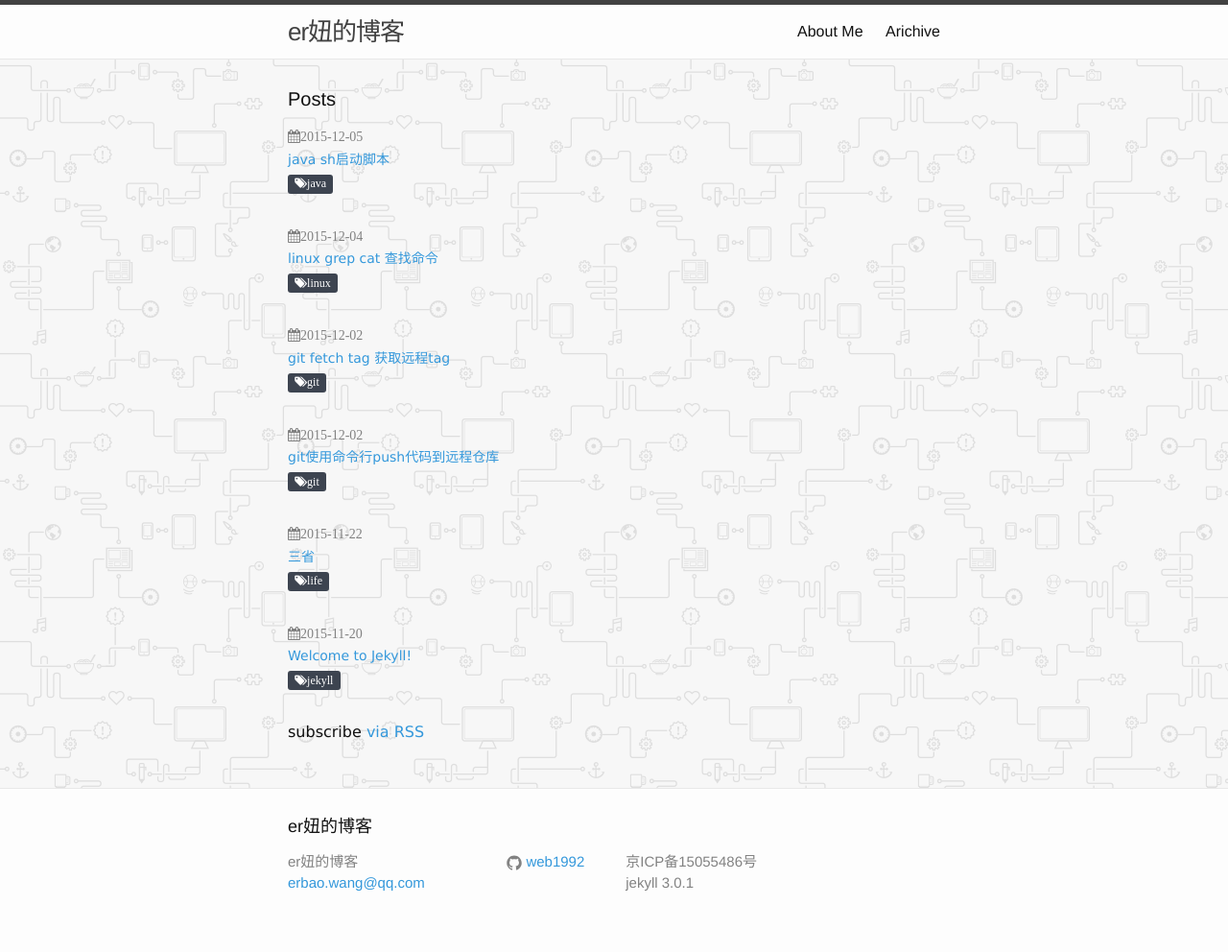
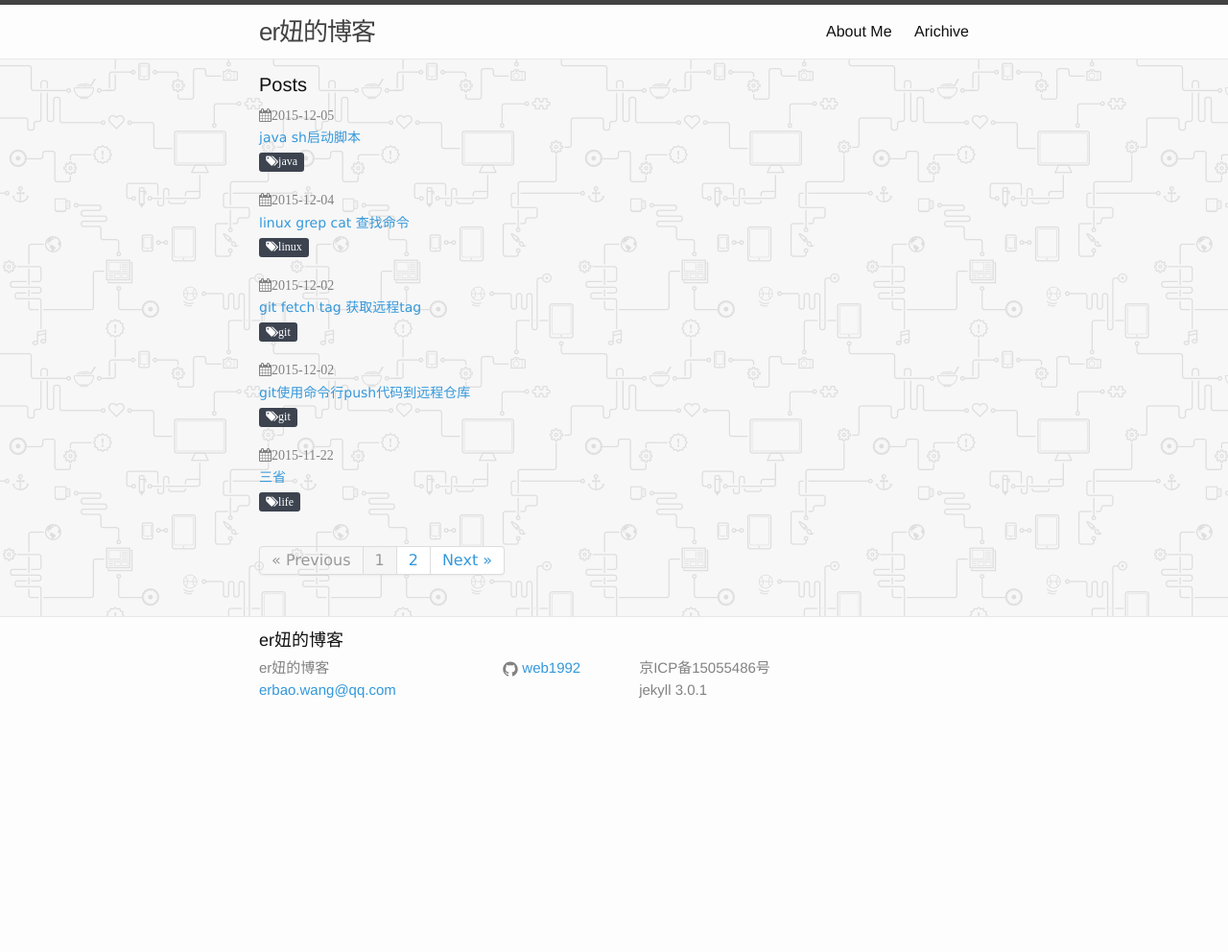
Before and after one commit to web1992/web1992, a Jekyll site: the page built from index.html, in a window 1280 px wide. Shown: the whole page at 96% size. Built offline with Jekyll 4.4.1, drawn with Linux system fonts in a browser that asks for light colours; the list of posts is cut into pages by our own code; after the commit the page ends 900 px from its top, so only the background shows below that.

Commit message:
add paginator(新增分页功能)

```diff
--- a/_config.yml
+++ b/_config.yml
@@ -17,3 +17,8 @@ description: "京ICP备15055486号<br />
 "
 # Build settings
 markdown: kramdown
+#分页信息 begin
+paginate: 5
+gems: [jekyll-paginate]
+paginate_path: "page:num"
+#分页信息 end
--- /dev/null
+++ b/_data/friends-links.yml
@@ -0,0 +1,2 @@
+- url: www.mycgx.com
+  name: 小鱼
--- /dev/null
+++ b/_sass/_pagination.scss
@@ -0,0 +1,20 @@
+@charset "UTF-8";
+
+.pagination{margin:20px 0;}
+.pagination ul{display:inline-block;*display:inline;*zoom:1;margin-left:0;margin-bottom:0;-webkit-border-radius:4px;-moz-border-radius:4px;border-radius:4px;-webkit-box-shadow:0 1px 2px rgba(0, 0, 0, 0.05);-moz-box-shadow:0 1px 2px rgba(0, 0, 0, 0.05);box-shadow:0 1px 2px rgba(0, 0, 0, 0.05);}
+.pagination ul>li{display:inline;}
+.pagination ul>li>a,.pagination ul>li>span{float:left;padding:4px 12px;line-height:20px;text-decoration:none;background-color:#ffffff;border:1px solid #dddddd;border-left-width:0;}
+.pagination ul>li>a:hover,.pagination ul>.active>a,.pagination ul>.active>span{background-color:#f5f5f5;}
+.pagination ul>.active>a,.pagination ul>.active>span{color:#999999;cursor:default;}
+.pagination ul>.disabled>span,.pagination ul>.disabled>a,.pagination ul>.disabled>a:hover{color:#999999;background-color:transparent;cursor:default;}
+.pagination ul>li:first-child>a,.pagination ul>li:first-child>span{border-left-width:1px;-webkit-border-top-left-radius:4px;-moz-border-radius-topleft:4px;border-top-left-radius:4px;-webkit-border-bottom-left-radius:4px;-moz-border-radius-bottomleft:4px;border-bottom-left-radius:4px;}
+.pagination ul>li:last-child>a,.pagination ul>li:last-child>span{-webkit-border-top-right-radius:4px;-moz-border-radius-topright:4px;border-top-right-radius:4px;-webkit-border-bottom-right-radius:4px;-moz-border-radius-bottomright:4px;border-bottom-right-radius:4px;}
+.pagination-centered{text-align:center;}
+.pagination-right{text-align:right;}
+.pagination-large ul>li>a,.pagination-large ul>li>span{padding:11px 19px;font-size:17.5px;}
+.pagination-large ul>li:first-child>a,.pagination-large ul>li:first-child>span{-webkit-border-top-left-radius:6px;-moz-border-radius-topleft:6px;border-top-left-radius:6px;-webkit-border-bottom-left-radius:6px;-moz-border-radius-bottomleft:6px;border-bottom-left-radius:6px;}
+.pagination-large ul>li:last-child>a,.pagination-large ul>li:last-child>span{-webkit-border-top-right-radius:6px;-moz-border-radius-topright:6px;border-top-right-radius:6px;-webkit-border-bottom-right-radius:6px;-moz-border-radius-bottomright:6px;border-bottom-right-radius:6px;}
+.pagination-mini ul>li:first-child>a,.pagination-small ul>li:first-child>a,.pagination-mini ul>li:first-child>span,.pagination-small ul>li:first-child>span{-webkit-border-top-left-radius:3px;-moz-border-radius-topleft:3px;border-top-left-radius:3px;-webkit-border-bottom-left-radius:3px;-moz-border-radius-bottomleft:3px;border-bottom-left-radius:3px;}
+.pagination-mini ul>li:last-child>a,.pagination-small ul>li:last-child>a,.pagination-mini ul>li:last-child>span,.pagination-small ul>li:last-child>span{-webkit-border-top-right-radius:3px;-moz-border-radius-topright:3px;border-top-right-radius:3px;-webkit-border-bottom-right-radius:3px;-moz-border-radius-bottomright:3px;border-bottom-right-radius:3px;}
+.pagination-small ul>li>a,.pagination-small ul>li>span{padding:2px 10px;font-size:11.9px;}
+.pagination-mini ul>li>a,.pagination-mini ul>li>span{padding:0 6px;font-size:10.5px;}
--- a/css/main.scss
+++ b/css/main.scss
@@ -4,6 +4,7 @@
 @charset "utf-8";
 
 @import 'tag';
+@import '_pagination.scss';
 @import 'bootstrap.css';
 @import 'font-awesome-4.4.0/css/font-awesome.min.css';
 
@@ -15,7 +16,7 @@ $base-font-weight: 400;
 $small-font-size:  $base-font-size * 0.875;
 $base-line-height: 1.5;
 
-$spacing-unit:     30px;
+$spacing-unit:     15px;
 
 $text-color:       #111;
 $background-color: #fdfdfd;
--- a/index.html
+++ b/index.html
@@ -8,7 +8,7 @@ keywords: web1992,Java, Linux, GitHub, Jekyll, Plugins, Works, Archives, css, ht
   <h1 class="page-heading">Posts</h1>
 
   <ul class="post-list">
-    {% for post in site.posts %}
+    {% for post in paginator.posts  %}
       <li>
         <span class="fa fa-calendar post-meta">{{ post.date | date: "%Y-%m-%d" }}</span>
         <a class="post-link" href="{{ post.url | prepend: site.baseurl }}">{{ post.title }}</a>
@@ -18,7 +18,58 @@ keywords: web1992,Java, Linux, GitHub, Jekyll, Plugins, Works, Archives, css, ht
       </li>
     {% endfor %}
   </ul>
+<div class="pagination">
+			<ul>
+			{% if paginator.previous_page %}
+					{% if paginator.previous_page == 1 %}
+					<li>
+							<a href="/">&laquo; Previous</a>
+					</li>
+					{% else %}
+					<li>
+							<a href="/page{{ paginator.previous_page }}">&laquo; Previous</a>
+					</li>
+					{% endif %}
+			{% else %}
+					<li class="disabled">
+							<a>&laquo; Previous</a>
+					</li>
+			{% endif %}
 
+			{% if paginator.page == 1 %}
+					<li class="active">
+							<a>1</a>
+					</li>
+			{% else %}
+					<li>
+							<a href="/">1</a>
+					</li>
+			{% endif %}
+
+			{% for count in (2..paginator.total_pages) %}
+					{% if count == paginator.page %}
+							<li class="active">
+									<a>{{count}}</a>
+							</li>
+					{% else %}
+							<li>
+									<a href="/page{{count}}">{{count}}</a>
+							</li>
+					{% endif %}
+			{% endfor %}
+
+			{% if paginator.next_page %}
+					<li>
+							<a href="/page{{paginator.next_page}}">Next &raquo;</a>
+					</li>
+			{% else %}
+					<li class="disabled">
+							<a>Next &raquo;</a>
+					</li>
+			{% endif %}
+			</ul>
+</div>
+ <!--
   <p class="rss-subscribe">subscribe <a href="{{ "/feed.xml" | prepend: site.baseurl }}">via RSS</a></p>
-
+ -->
 </div>
```
